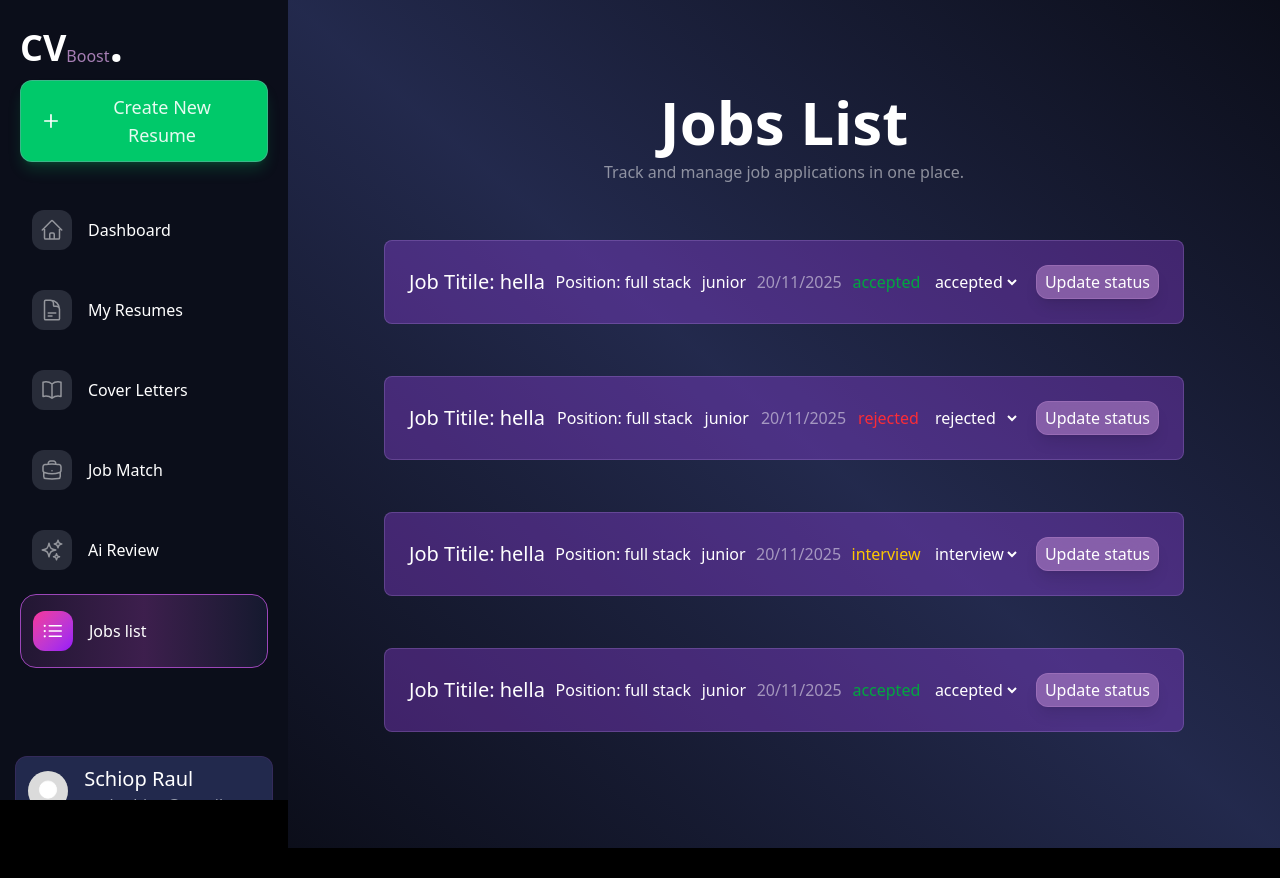
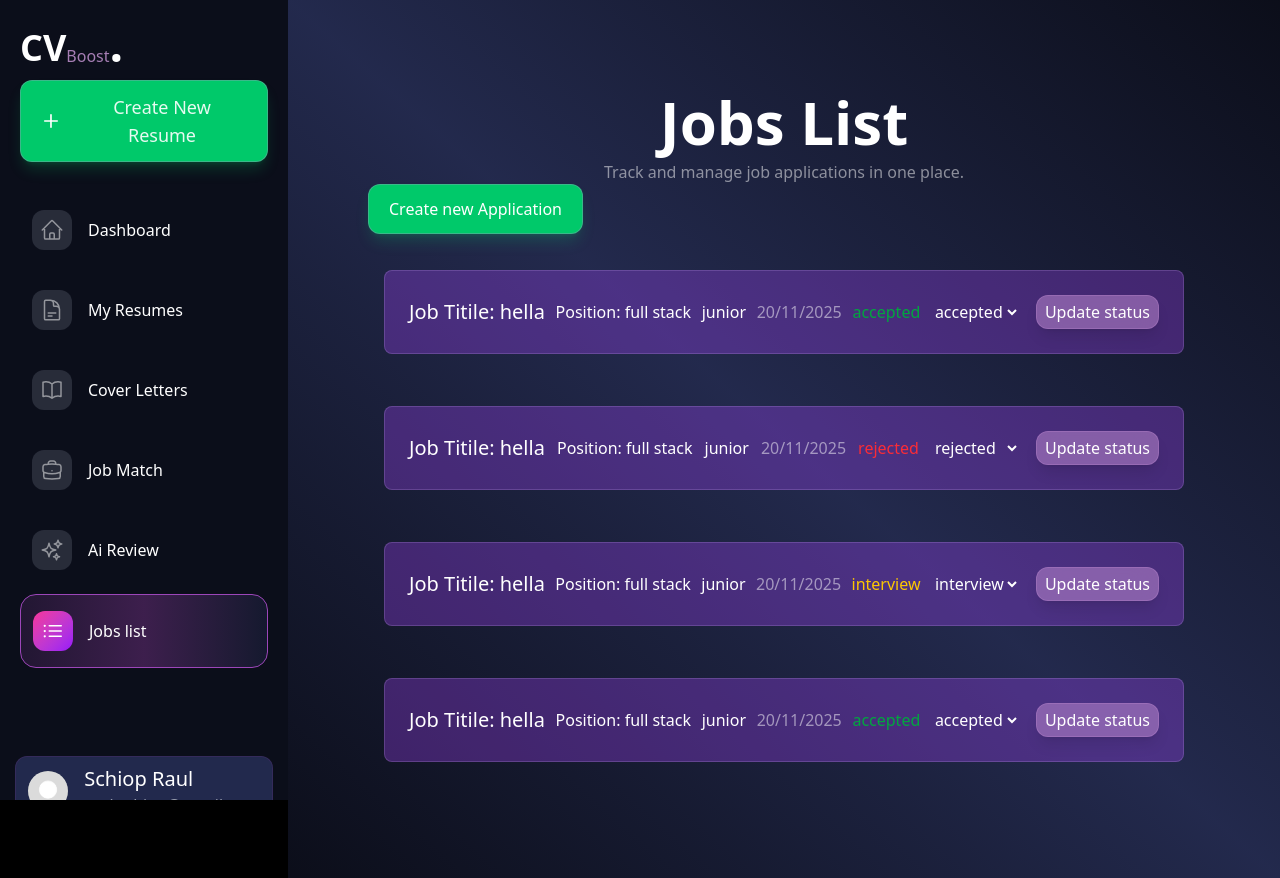
Before and after one commit to RaulSchiop/CVBoost, a Next.js app in the folder frontend/: page /tools/jobManageing in a window 1280 px wide. Before the commit the page ends 848 px from the top, so only its background shows below. Built offline with nearby package versions, Linux system fonts and the light colour scheme.

Commit message:
conditional on job pplications

```diff
--- a/frontend/src/app/tools/jobManageing/page.tsx
+++ b/frontend/src/app/tools/jobManageing/page.tsx
@@ -7,6 +7,7 @@ import { Job } from "@/types/jobsType";
 import { motion } from "motion/react";
 import { useState } from "react";
 import { Status } from "@/types/jobsType";
+import GreenBtn from "@/Components/Buttons/GreenBtn";
 
 export default function JobManageing() {
    //status list
@@ -75,11 +76,14 @@ export default function JobManageing() {
 
    return (
       <div className="min-h-full bg-gradient-to-bl from-contrast-500/20 via-contrast-500/60 to-contrast-500/20 p-5 lg:p-20">
-         <div className="mb-10">
+         <div className="mb-5">
             <Title title="Jobs List">
                <p>Track and manage job applications in one place.</p>
             </Title>
+            <GreenBtn>Create new Application</GreenBtn>
          </div>
+         {jobs.length > 0 ? (
+            <div>
                {jobs.map((items, index) => (
                   <DownList key={index}>
                      <motion.li
@@ -97,7 +101,9 @@ export default function JobManageing() {
                            <h1 className="text-white text-xl">
                               Job Titile: {items.title}
                            </h1>
-                     <p className="text-white">Position: {items.position}</p>
+                           <p className="text-white">
+                              Position: {items.position}
+                           </p>
                            <p className="text-white">{items.seniority}</p>
                            <p className="text-white/50">{items.date}</p>
                            <p
@@ -141,5 +147,14 @@ export default function JobManageing() {
                   </DownList>
                ))}
             </div>
+         ) : (
+            <div className="w-full h-screen">
+               <h1 className="text-2xl font-bold text-white">No jobs yet</h1>
+               <p className="text-white/50">
+                  Add your first job application to get started
+               </p>
+            </div>
+         )}
+      </div>
    );
 }
```
Lines whose indentation alone changed are shown as unchanged.
